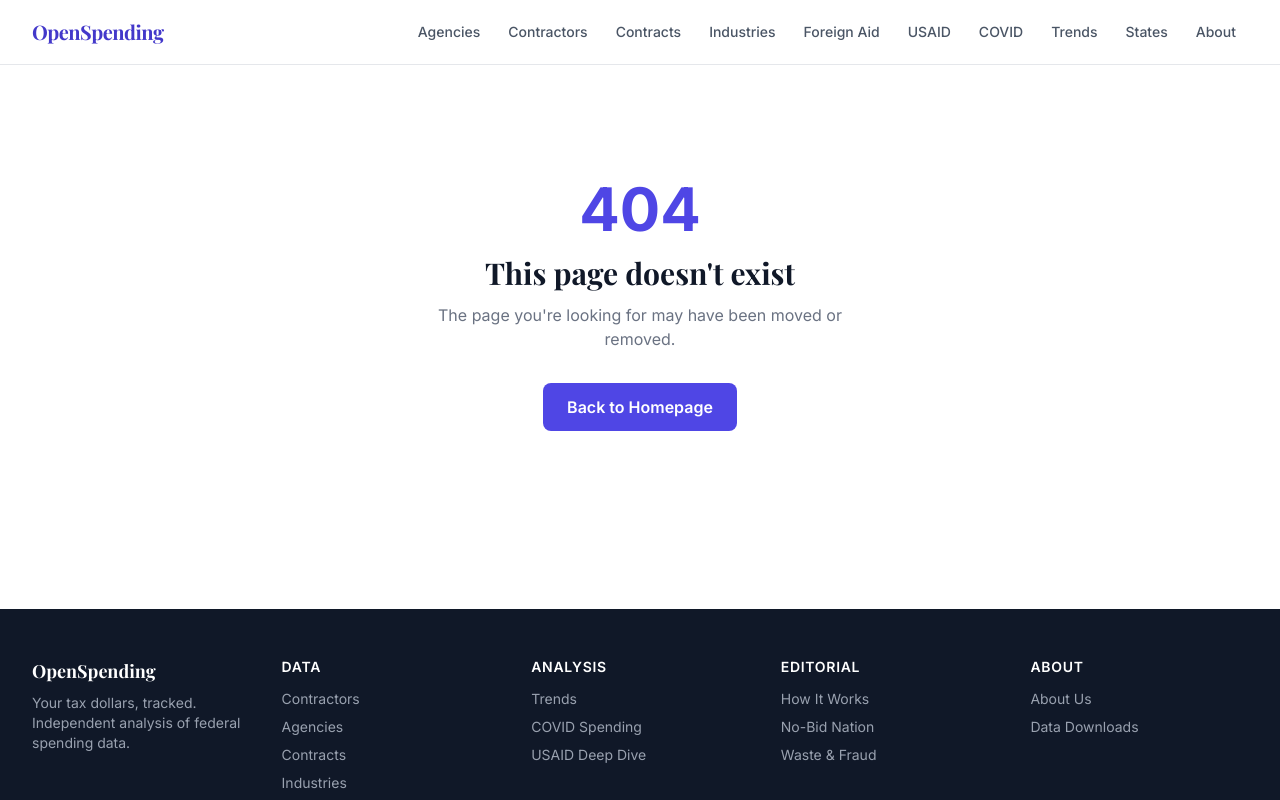
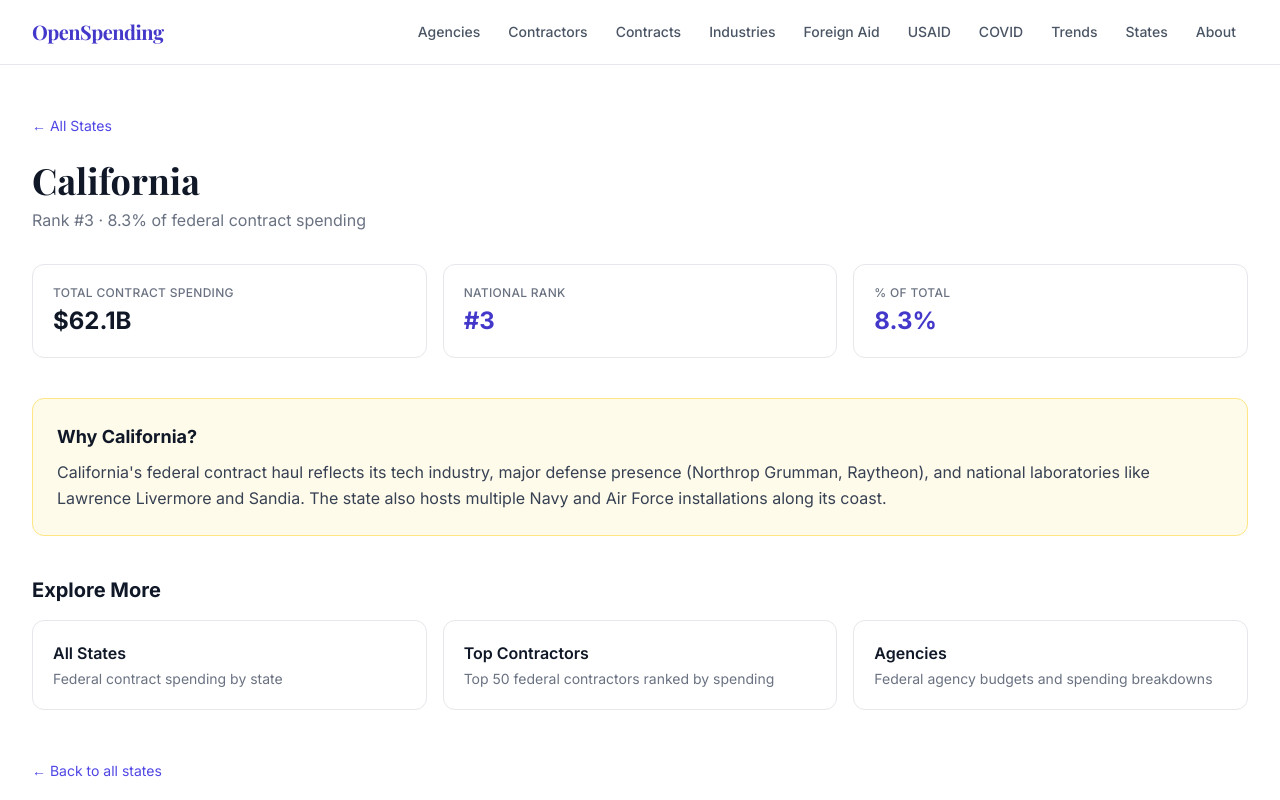
Before and after one commit to kianbob/openspending, a Next.js app: page /states/california in a window 1280 px wide. Before the commit this address had no page. Shown: the top 800 px of the page. Built offline with nearby package versions, Linux system fonts and the light colour scheme.

Commit message:
Add state detail pages, link contractors and states to detail pages

```diff
--- a/src/app/contractors/page.tsx
+++ b/src/app/contractors/page.tsx
@@ -27,10 +27,15 @@
 const top10Total = contractors.slice(0, 10).reduce((sum, c) => sum + c.amount, 0);
 const allTotal = contractors.reduce((sum, c) => sum + c.amount, 0);
 
+function toSlug(name: string) {
+  return name.toLowerCase().replace(/[^a-z0-9]+/g, '-').replace(/(^-|-$)/g, '');
+}
+
 const tableData = contractors.map((c) => ({
   name: c.name,
   amount: c.amount,
   subsidiaries: c.subsidiaries,
+  slug: toSlug(c.name),
 }));
 
 export default function ContractorsPage() {
--- /dev/null
+++ b/src/app/states/[slug]/page.tsx
@@ -0,0 +1,172 @@
+import Link from "next/link";
+import { formatDollars, formatPercent } from "@/lib/format";
+import stateDetails from "@/../public/data/state-details.json";
+
+export const dynamicParams = true;
+
+type StateEntry = {
+  name: string;
+  code: string;
+  slug: string;
+  totalAmount: number;
+  rank: number;
+  pctOfTotal: number;
+  perCapita: number | null;
+};
+
+const details = stateDetails as Record<string, StateEntry>;
+
+const slugMap = new Map(
+  Object.values(details).map((entry) => [entry.slug, entry])
+);
+
+function getEditorialCallout(code: string, name: string): string {
+  switch (code) {
+    case "VA":
+      return "Virginia dominates federal contracting thanks to its proximity to the Pentagon and Washington, D.C. Major defense contractors like Northrop Grumman, Booz Allen Hamilton, and Leidos are headquartered here, along with a massive intelligence community presence in Northern Virginia.";
+    case "MD":
+      return "Maryland's outsized share of federal contracts stems from its proximity to Washington, D.C. The state hosts the National Institutes of Health, NSA headquarters at Fort Meade, and numerous defense and cybersecurity contractors in the Baltimore–Washington corridor.";
+    case "DC":
+      return "As the seat of the federal government, the District of Columbia is home to agency headquarters, federal offices, and a dense network of government contractors and consulting firms. Virtually every major federal contractor maintains a significant D.C. presence.";
+    case "TX":
+      return "Texas draws federal contract dollars through a combination of major military installations — Fort Cavazos, Fort Bliss, and Joint Base San Antonio — NASA's Johnson Space Center in Houston, and a booming defense and energy sector across the state.";
+    case "CA":
+      return "California's federal contract haul reflects its tech industry, major defense presence (Northrop Grumman, Raytheon), and national laboratories like Lawrence Livermore and Sandia. The state also hosts multiple Navy and Air Force installations along its coast.";
+    case "CT":
+      return "Connecticut punches well above its weight in federal contracting, driven almost entirely by submarine manufacturing at Electric Boat's shipyard in Groton and Pratt & Whitney jet engine production. The state is a cornerstone of the military-industrial supply chain.";
+    case "FL":
+      return "Florida benefits from Kennedy Space Center, MacDill Air Force Base (home of U.S. Central Command), extensive military training facilities, and a growing defense-tech corridor. The state's year-round weather makes it ideal for military operations.";
+    case "AZ":
+      return "Arizona's federal contract spending is fueled by defense manufacturing, Luke Air Force Base, Raytheon's missile systems division in Tucson, and the Army's Yuma Proving Ground. The state is a key hub for military testing and aerospace production.";
+    case "AL":
+      return "Alabama punches above its weight thanks to Redstone Arsenal in Huntsville — home to the Army's missile defense programs — and NASA's Marshall Space Flight Center. Huntsville has become one of the fastest-growing defense and space hubs in the country.";
+    default:
+      return `Federal contract dollars flow to ${name} through a mix of defense installations, healthcare services, and infrastructure programs.`;
+  }
+}
+
+export function generateStaticParams() {
+  return Object.values(details).map((s) => ({ slug: s.slug }));
+}
+
+export async function generateMetadata({
+  params,
+}: {
+  params: Promise<{ slug: string }>;
+}) {
+  const { slug } = await params;
+  const entry = slugMap.get(slug);
+  const name = entry?.name ?? "State";
+  return {
+    title: `${name} — Federal Spending — OpenSpending`,
+    description: `Federal contract spending data for ${name}.`,
+  };
+}
+
+export default async function StateDetailPage({
+  params,
+}: {
+  params: Promise<{ slug: string }>;
+}) {
+  const { slug } = await params;
+  const entry = slugMap.get(slug);
+  if (!entry) return null;
+
+  const { name, code, totalAmount, rank, pctOfTotal } = entry;
+
+  return (
+    <div className="max-w-7xl mx-auto px-4 sm:px-6 lg:px-8 py-12">
+      <Link
+        href="/states"
+        className="text-indigo-600 hover:text-indigo-800 text-sm mb-6 inline-block"
+      >
+        &larr; All States
+      </Link>
+
+      <h1 className="font-serif text-3xl md:text-4xl font-bold text-gray-900 mb-2">
+        {name}
+      </h1>
+      <p className="text-gray-500 mb-8">
+        Rank #{rank} &middot; {formatPercent(pctOfTotal)} of federal contract
+        spending
+      </p>
+
+      {/* Stat cards */}
+      <div className="grid grid-cols-1 sm:grid-cols-3 gap-4 mb-10">
+        <div className="bg-white rounded-xl border border-gray-200 p-5">
+          <p className="text-xs font-medium text-gray-500 uppercase tracking-wide">
+            Total Contract Spending
+          </p>
+          <p className="text-2xl font-bold text-gray-900 mt-1">
+            {formatDollars(totalAmount)}
+          </p>
+        </div>
+        <div className="bg-white rounded-xl border border-gray-200 p-5">
+          <p className="text-xs font-medium text-gray-500 uppercase tracking-wide">
+            National Rank
+          </p>
+          <p className="text-2xl font-bold text-indigo-700 mt-1">#{rank}</p>
+        </div>
+        <div className="bg-white rounded-xl border border-gray-200 p-5">
+          <p className="text-xs font-medium text-gray-500 uppercase tracking-wide">
+            % of Total
+          </p>
+          <p className="text-2xl font-bold text-indigo-700 mt-1">
+            {formatPercent(pctOfTotal)}
+          </p>
+        </div>
+      </div>
+
+      {/* Editorial callout */}
+      <div className="bg-amber-50 border border-amber-200 rounded-xl p-6 mb-10">
+        <h2 className="text-lg font-bold text-gray-900 mb-2">
+          Why {name}?
+        </h2>
+        <p className="text-gray-700 leading-relaxed">
+          {getEditorialCallout(code, name)}
+        </p>
+      </div>
+
+      {/* Explore More */}
+      <div className="mb-12">
+        <h2 className="text-xl font-bold text-gray-900 mb-4">Explore More</h2>
+        <div className="grid grid-cols-1 sm:grid-cols-3 gap-4">
+          <Link
+            href="/states"
+            className="bg-white rounded-xl border border-gray-200 p-5 hover:border-indigo-300 hover:shadow-sm transition-all"
+          >
+            <p className="font-semibold text-gray-900">All States</p>
+            <p className="text-sm text-gray-500 mt-1">
+              Federal contract spending by state
+            </p>
+          </Link>
+          <Link
+            href="/contractors"
+            className="bg-white rounded-xl border border-gray-200 p-5 hover:border-indigo-300 hover:shadow-sm transition-all"
+          >
+            <p className="font-semibold text-gray-900">Top Contractors</p>
+            <p className="text-sm text-gray-500 mt-1">
+              Top 50 federal contractors ranked by spending
+            </p>
+          </Link>
+          <Link
+            href="/agencies"
+            className="bg-white rounded-xl border border-gray-200 p-5 hover:border-indigo-300 hover:shadow-sm transition-all"
+          >
+            <p className="font-semibold text-gray-900">Agencies</p>
+            <p className="text-sm text-gray-500 mt-1">
+              Federal agency budgets and spending breakdowns
+            </p>
+          </Link>
+        </div>
+      </div>
+
+      <Link
+        href="/states"
+        className="text-indigo-600 hover:text-indigo-800 text-sm"
+      >
+        &larr; Back to all states
+      </Link>
+    </div>
+  );
+}
--- a/src/app/states/page.tsx
+++ b/src/app/states/page.tsx
@@ -16,8 +16,12 @@
 
 const allTotal = states.reduce((sum, s) => sum + s.amount, 0);
 
+function toSlug(name: string) {
+  return name.toLowerCase().replace(/[^a-z0-9]+/g, '-').replace(/(^-|-$)/g, '');
+}
+
 const columns = [
-  { key: "name", label: "State", format: "text" as const },
+  { key: "name", label: "State", format: "link" as const, linkKey: "href" },
   { key: "code", label: "Code", format: "text" as const },
   { key: "amount", label: "Amount", format: "dollars" as const, align: "right" as const },
 ];
@@ -26,6 +30,7 @@
   name: s.name,
   code: s.code,
   amount: s.amount,
+  href: `/states/${toSlug(s.name)}`,
 }));
 
 export default function StatesPage() {
--- a/src/components/ContractorsTable.tsx
+++ b/src/components/ContractorsTable.tsx
@@ -1,12 +1,14 @@
 "use client";
 
 import { useState, useMemo } from "react";
+import Link from "next/link";
 import { formatDollars } from "@/lib/format";
 
 interface Contractor {
   name: string;
   amount: number;
   subsidiaries: number;
+  slug?: string;
 }
 
 export function ContractorsTable({ data }: { data: Contractor[] }) {
@@ -85,7 +87,13 @@
                 <td className="px-4 py-3 text-sm text-gray-400">{i + 1}</td>
                 <td className="px-4 py-3 text-sm text-gray-700">
                   <span className="flex items-center gap-2">
-                    {row.name}
+                    {row.slug ? (
+                      <Link href={`/contractors/${row.slug}`} className="text-indigo-600 hover:text-indigo-800 hover:underline">
+                        {row.name}
+                      </Link>
+                    ) : (
+                      row.name
+                    )}
                     {row.subsidiaries > 1 && (
                       <span className="inline-flex items-center px-2 py-0.5 rounded-full text-xs font-medium bg-indigo-100 text-indigo-700">
                         {row.subsidiaries} entities merged
--- a/src/components/SortableTable.tsx
+++ b/src/components/SortableTable.tsx
@@ -1,13 +1,15 @@
 "use client";
 
 import { useState, useMemo } from "react";
+import Link from "next/link";
 import { formatDollars } from "@/lib/format";
 
 interface Column {
   key: string;
   label: string;
-  format?: "dollars" | "percent" | "text" | "date";
+  format?: "dollars" | "percent" | "text" | "date" | "link";
   align?: "left" | "right";
+  linkKey?: string;
 }
 
 interface SortableTableProps {
@@ -125,7 +127,13 @@
                         : "text-gray-700"
                     }`}
                   >
-                    {formatValue(row[col.key], col.format)}
+                    {col.format === "link" && col.linkKey && row[col.linkKey] ? (
+                      <Link href={String(row[col.linkKey])} className="text-indigo-600 hover:text-indigo-800 hover:underline">
+                        {String(row[col.key])}
+                      </Link>
+                    ) : (
+                      formatValue(row[col.key], col.format)
+                    )}
                   </td>
                 ))}
               </tr>
```
